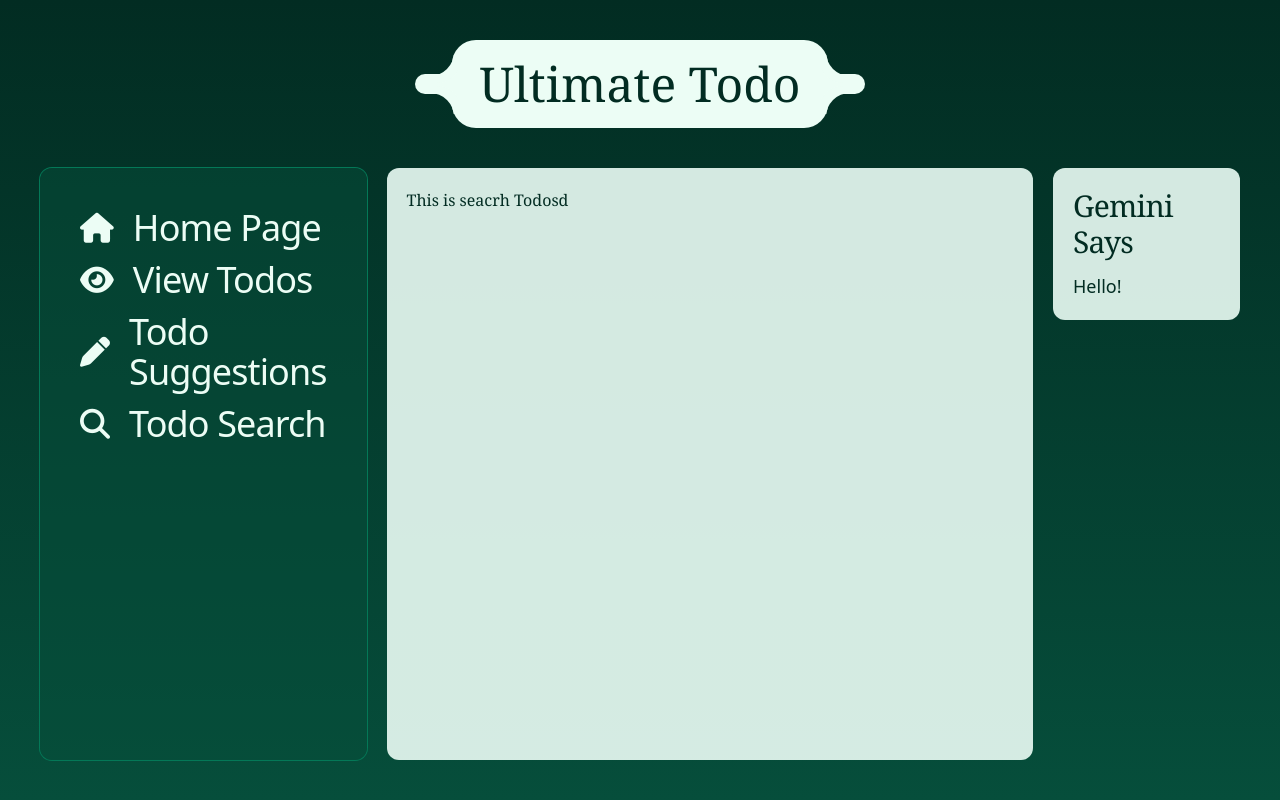
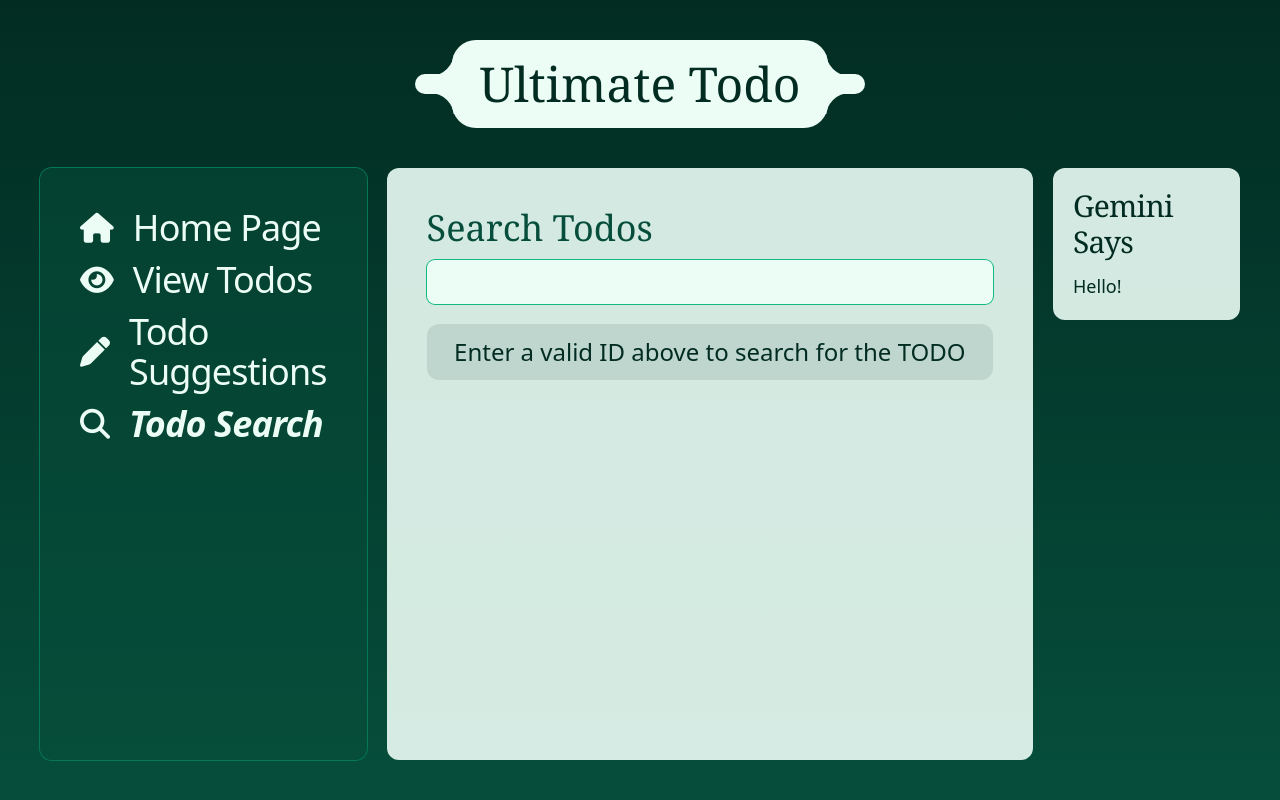
Before and after one commit to bigsparsh/ultimate-todo-application, a React (Vite) app in the folder frontend/: page /todo-search in a window 1280 px wide. Built offline with nearby package versions, Linux system fonts and the light colour scheme.

Commit message:
Implemented search using ID functionality in FE

```diff
--- a/frontend/src/components/MainComp.jsx
+++ b/frontend/src/components/MainComp.jsx
@@ -20,7 +20,7 @@
 				<div className="main-area font-sans tracking-tight font-light p-10 text-4xl gap-3 flex flex-col basis-3/12 ring-1 ring-emerald-700 rounded-xl bg-emerald-900/50 h-full">
 					<NavLink
 						to="/"
-						className={({ isActive }) => (isActive ? "italic underline" : null)}
+						className={({ isActive }) => (isActive ? "italic font-bold" : null)}
 					>
 						<div className="flex gap-5 items-center justify-start">
 							<i className="fa-solid fa-home text-3xl" />
@@ -29,7 +29,7 @@
 					</NavLink>
 					<NavLink
 						to="/todo-view"
-						className={({ isActive }) => (isActive ? "italic underline" : null)}
+						className={({ isActive }) => (isActive ? "italic font-bold" : null)}
 					>
 						<div className="flex gap-5 items-center justify-start">
 							<i className="fa-solid fa-eye text-3xl" />
@@ -38,7 +38,7 @@
 					</NavLink>
 					<NavLink
 						to="/todo-suggestion"
-						className={({ isActive }) => (isActive ? "italic underline" : null)}
+						className={({ isActive }) => (isActive ? "italic font-bold" : null)}
 					>
 						<div className="flex gap-5 items-center justify-start">
 							<i className="fa-solid fa-pen text-3xl" />
@@ -46,8 +46,8 @@
 						</div>
 					</NavLink>
 					<NavLink
-						to="/to"
-						className={({ isActive }) => (isActive ? "italic underline" : null)}
+						to="/todo-search"
+						className={({ isActive }) => (isActive ? "italic font-bold" : null)}
 					>
 						<div className="flex gap-5 items-center justify-start">
 							<i className="fa-solid fa-magnifying-glass text-3xl" />
--- a/frontend/src/pages/SearchTodos.jsx
+++ b/frontend/src/pages/SearchTodos.jsx
@@ -1,4 +1,57 @@
+import { useRef, useState } from "react";
+import TodoMini from "../components/TodoMini";
+import axios from "axios";
+
 const SearchTodos = () => {
-	return <h1>This is seacrh Todosd</h1>;
+	const todoSearch = useRef();
+	const [todo, setTodo] = useState(
+		<h1 className="px-5 py-3 rounded-xl bg-emerald-950/10 font-sans text-2xl grid place-items-center">
+			Enter a valid ID above to search for the TODO
+		</h1>
+	);
+	var timeout;
+	const search = () => {
+		if (todoSearch.current.value.length == 24) {
+			clearTimeout(timeout);
+			timeout = setTimeout(async () => {
+				await axios
+					.post(
+						`http://localhost:3000/todo/getspecific?id=${todoSearch.current.value}`
+					)
+					.then((res) => {
+						const td = res.data.todo;
+						setTodo(
+							<TodoMini
+								title={td.title}
+								desc={td.desc}
+								assocDate={td.assocDate}
+								id={td._id}
+								key={td._id}
+							/>
+						);
+					})
+					.catch((err) => {
+						setTodo(
+							<h1 className="px-5 py-3 rounded-xl bg-emerald-950/10 text-red-500 text-xl font-bold font-sans grid place-items-center">
+								Give Valid ID
+							</h1>
+						);
+					});
+			}, 2000);
+		}
+	};
+	var todos = {};
+	return (
+		<div className="p-5 w-full">
+			<h1 className="text-4xl text-emerald-900">Search Todos</h1>
+			<input
+				type="text"
+				ref={todoSearch}
+				onChange={search}
+				className="mb-5 w-full px-5 py-2 text-xl rounded-lg bg-emerald-50 mt-3 outline-none focus:ring-4 font-sans ring-1 ring-emerald-500"
+			/>
+			{todo}
+		</div>
+	);
 };
 export default SearchTodos;
```
Also changed, not shown: 1 other file (tests, documents, lock files or other folders).
